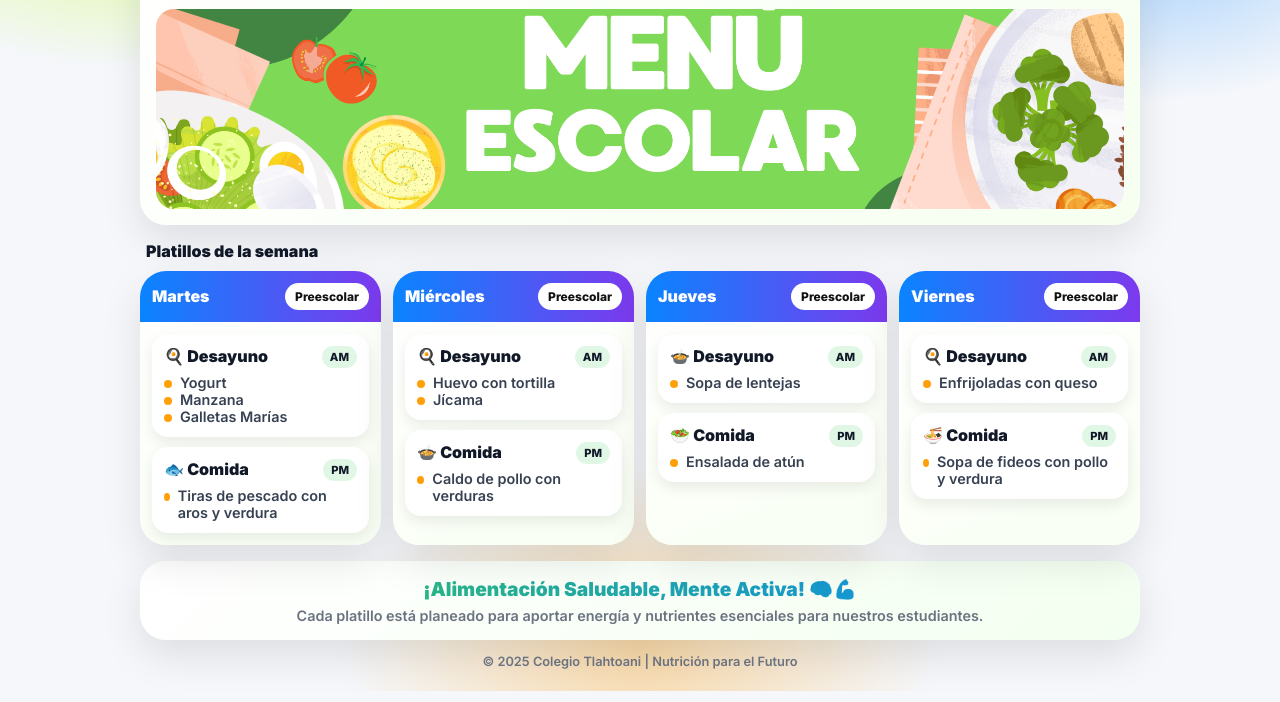
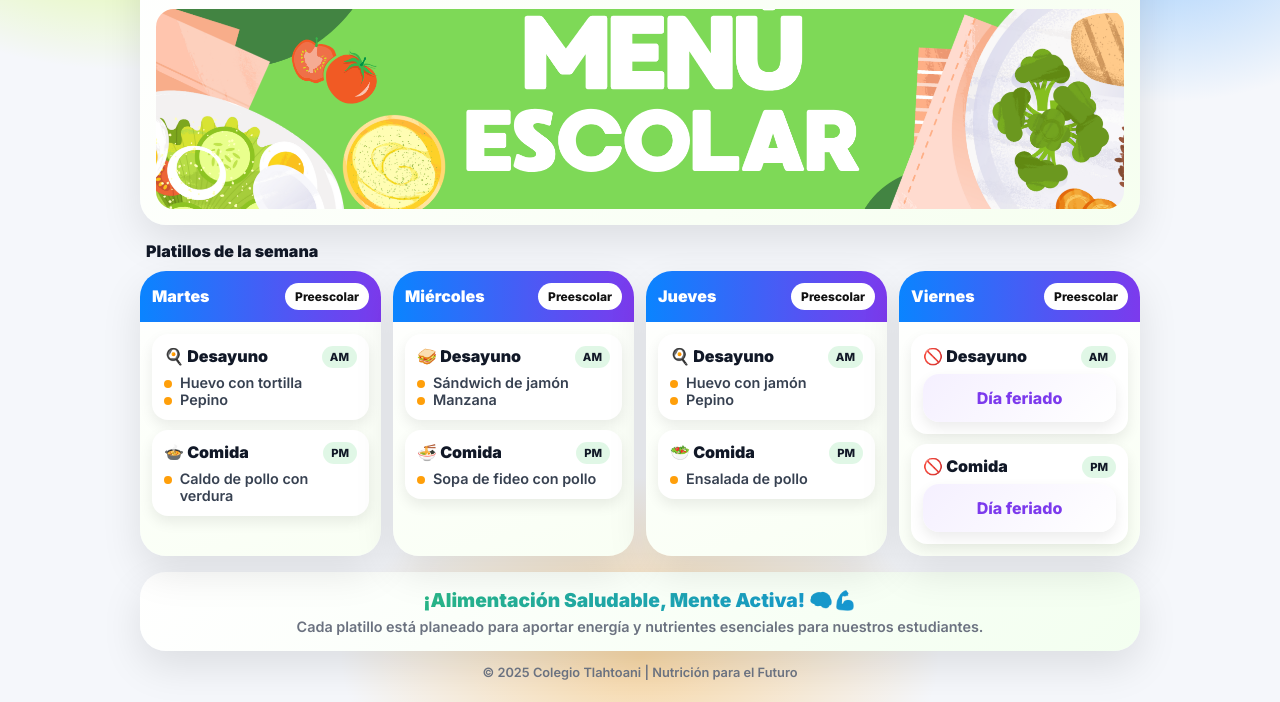
Before and after one commit to colegiotlahtoani/MEN-KINDER, a plain HTML site: page index.html in a window 1280 px wide. Shown: the part 200-902 px from the top of the page. Drawn offline with Linux system fonts and the light colour scheme.

Commit message:
Update index.html

```diff
--- a/index.html
+++ b/index.html
@@ -190,6 +190,16 @@ body{
   margin-top:6px;
 }
 
+.special{
+  text-align:center;
+  font-weight:800;
+  color:var(--purple);
+  padding:14px 8px;
+  background:linear-gradient(135deg,#f5f0ff,#fff);
+  border-radius:16px;
+  box-shadow:0 6px 14px rgba(0,0,0,.08);
+}
+
 .nutricion{
   margin-top:16px;
   background:linear-gradient(135deg,#ffffff,#f3fff0);
@@ -264,13 +274,12 @@ footer{
         <div class="content">
           <div class="block">
             <div class="block-title">🍳 Desayuno <span class="pill">AM</span></div>
-            <div class="item"><span class="bullet"></span>Yogurt</div>
-            <div class="item"><span class="bullet"></span>Manzana</div>
-            <div class="item"><span class="bullet"></span>Galletas Marías</div>
+            <div class="item"><span class="bullet"></span>Huevo con tortilla</div>
+            <div class="item"><span class="bullet"></span>Pepino</div>
           </div>
           <div class="block">
-            <div class="block-title">🐟 Comida <span class="pill">PM</span></div>
-            <div class="item"><span class="bullet"></span>Tiras de pescado con aros y verdura</div>
+            <div class="block-title">🍲 Comida <span class="pill">PM</span></div>
+            <div class="item"><span class="bullet"></span>Caldo de pollo con verdura</div>
           </div>
         </div>
       </div>
@@ -280,13 +289,13 @@ footer{
         <div class="day-top">Miércoles <span class="mini-tag">Preescolar</span></div>
         <div class="content">
           <div class="block">
-            <div class="block-title">🍳 Desayuno <span class="pill">AM</span></div>
-            <div class="item"><span class="bullet"></span>Huevo con tortilla</div>
-            <div class="item"><span class="bullet"></span>Jícama</div>
+            <div class="block-title">🥪 Desayuno <span class="pill">AM</span></div>
+            <div class="item"><span class="bullet"></span>Sándwich de jamón</div>
+            <div class="item"><span class="bullet"></span>Manzana</div>
           </div>
           <div class="block">
-            <div class="block-title">🍲 Comida <span class="pill">PM</span></div>
-            <div class="item"><span class="bullet"></span>Caldo de pollo con verduras</div>
+            <div class="block-title">🍜 Comida <span class="pill">PM</span></div>
+            <div class="item"><span class="bullet"></span>Sopa de fideo con pollo</div>
           </div>
         </div>
       </div>
@@ -296,12 +305,13 @@ footer{
         <div class="day-top">Jueves <span class="mini-tag">Preescolar</span></div>
         <div class="content">
           <div class="block">
-            <div class="block-title">🍲 Desayuno <span class="pill">AM</span></div>
-            <div class="item"><span class="bullet"></span>Sopa de lentejas</div>
+            <div class="block-title">🍳 Desayuno <span class="pill">AM</span></div>
+            <div class="item"><span class="bullet"></span>Huevo con jamón</div>
+            <div class="item"><span class="bullet"></span>Pepino</div>
           </div>
           <div class="block">
             <div class="block-title">🥗 Comida <span class="pill">PM</span></div>
-            <div class="item"><span class="bullet"></span>Ensalada de atún</div>
+            <div class="item"><span class="bullet"></span>Ensalada de pollo</div>
           </div>
         </div>
       </div>
@@ -311,12 +321,12 @@ footer{
         <div class="day-top">Viernes <span class="mini-tag">Preescolar</span></div>
         <div class="content">
           <div class="block">
-            <div class="block-title">🍳 Desayuno <span class="pill">AM</span></div>
-            <div class="item"><span class="bullet"></span>Enfrijoladas con queso</div>
+            <div class="block-title">🚫 Desayuno <span class="pill">AM</span></div>
+            <div class="special">Día feriado</div>
           </div>
           <div class="block">
-            <div class="block-title">🍜 Comida <span class="pill">PM</span></div>
-            <div class="item"><span class="bullet"></span>Sopa de fideos con pollo y verdura</div>
+            <div class="block-title">🚫 Comida <span class="pill">PM</span></div>
+            <div class="special">Día feriado</div>
           </div>
         </div>
       </div>
```
